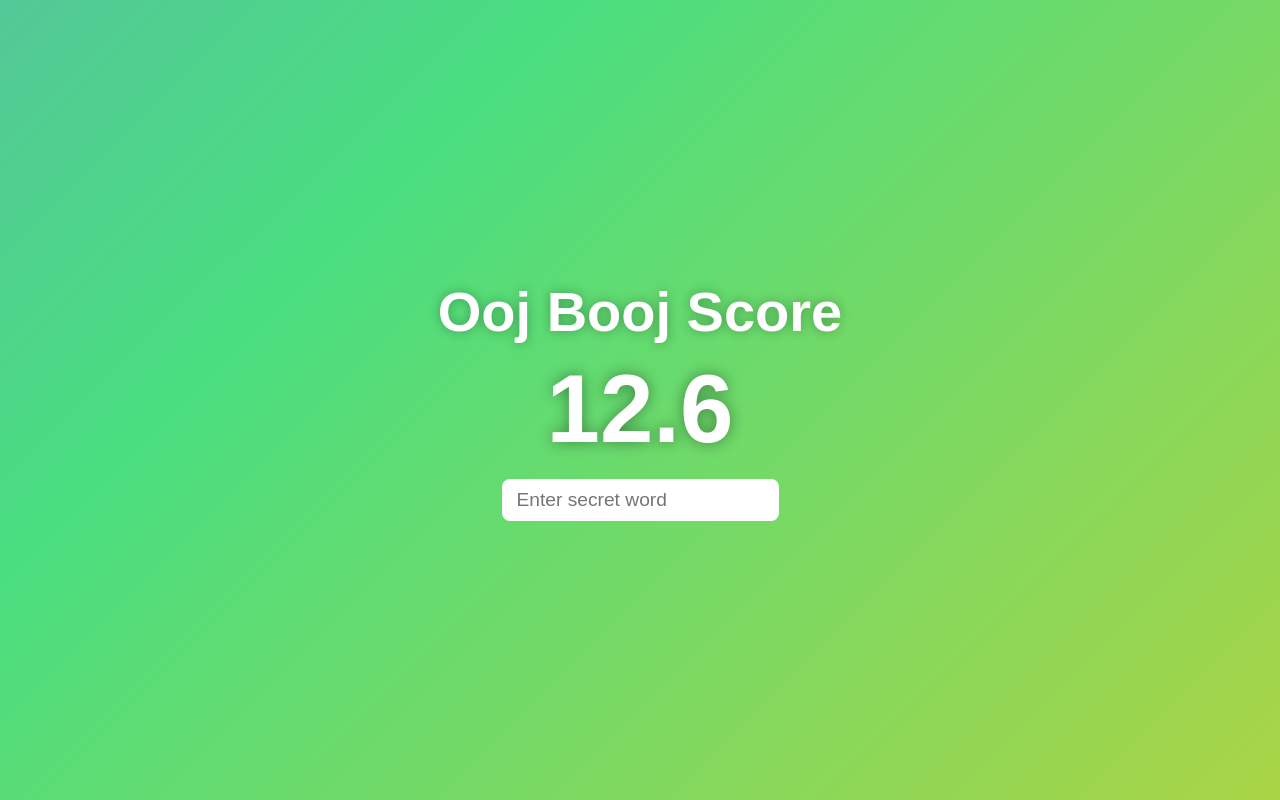
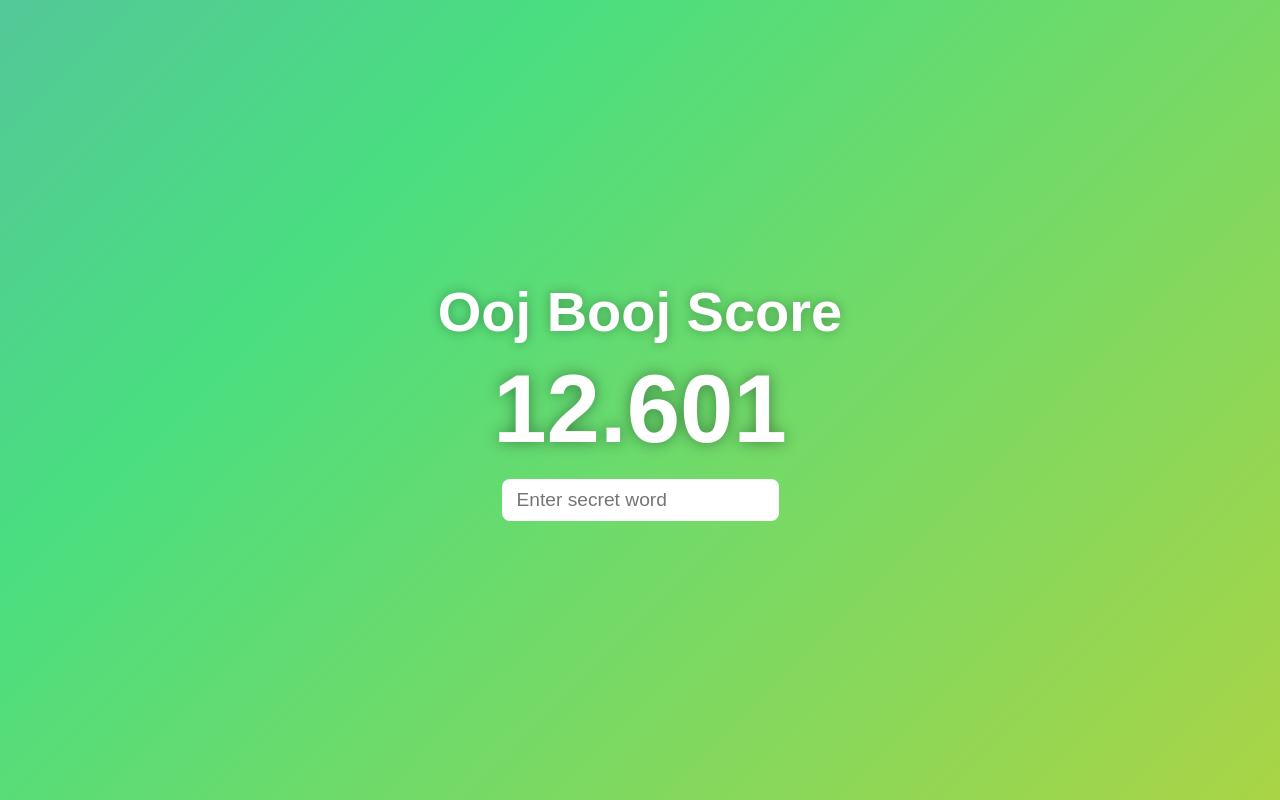
Before and after one commit to leannejk/oojbooj, a plain HTML site: page index.html in a window 1280 px wide. Drawn offline with Linux system fonts and the light colour scheme.

Commit message:
Update index.html

```diff
--- a/index.html
+++ b/index.html
@@ -54,7 +54,7 @@
 
 <body>
     <h1>Ooj Booj Score</h1>
-    <div class="score" id="score">12.6</div>
+    <div class="score" id="score">12.601</div>
 
     <!-- Secret word input -->
     <input type="text" id="secretInput" placeholder="Enter secret word">
```
